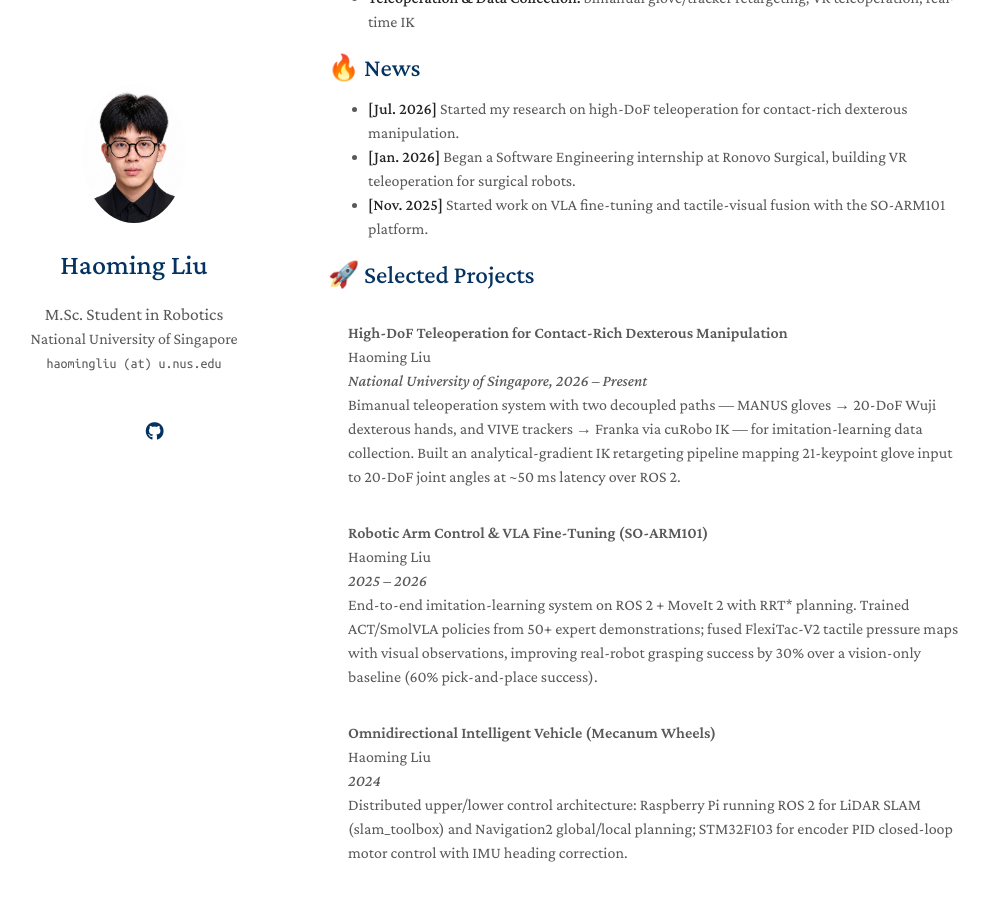
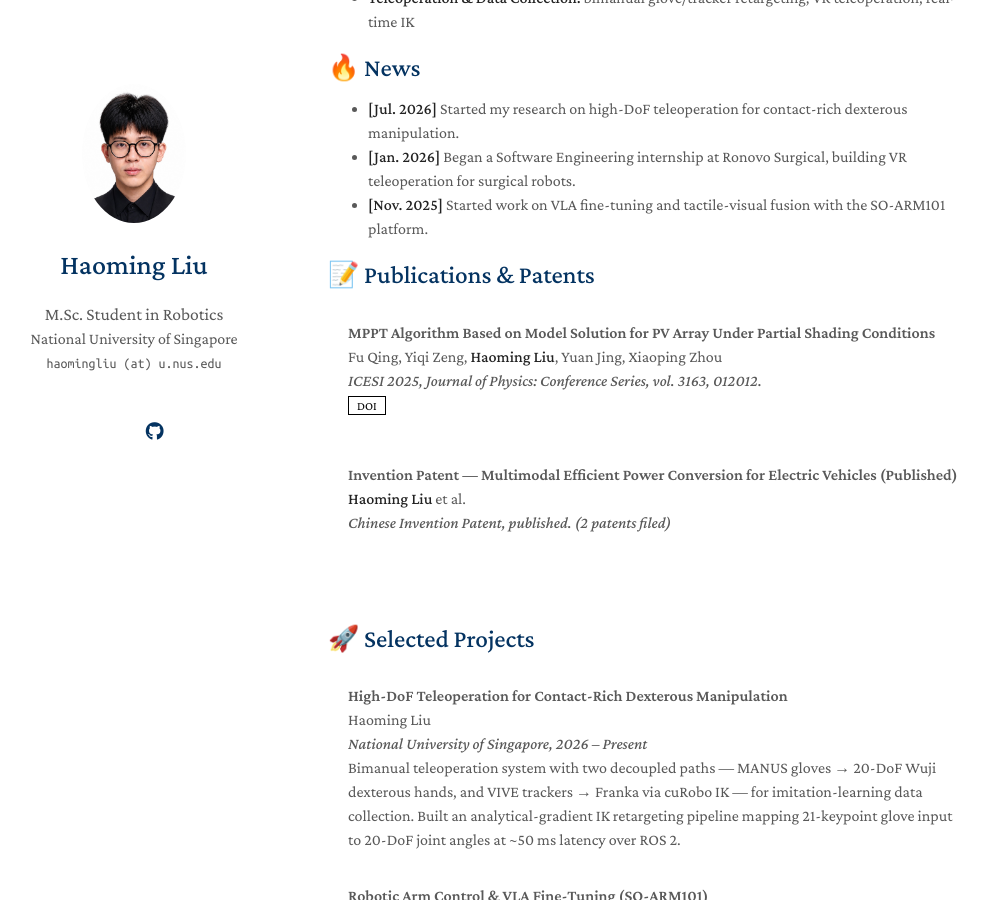
Before and after one commit to Johnny-lauHM/Johnny-lauHM.github.io, a Jekyll site: the page built from index.md, in a window 1280 px wide and 900 px high, scrolled down 445 px. Shown: the whole window, without its empty margins (142-1131 px from the left). Built offline with Jekyll 4.4.1, drawn with Linux system fonts in a browser that asks for light colours; a style sheet for code colours, icons or effects is not loaded; our own code applies the rules of GitHub Pages for plain Markdown files.

Commit message:
Add publications & patents section, update CV

```diff
--- a/index.md
+++ b/index.md
@@ -19,6 +19,39 @@ My research focuses on teaching robots to act in the physical world — vision-l
 - **[Jul. 2026]** Started my research on high-DoF teleoperation for contact-rich dexterous manipulation.
 - **[Jan. 2026]** Began a Software Engineering internship at Ronovo Surgical, building VR teleoperation for surgical robots.
 - **[Nov. 2025]** Started work on VLA fine-tuning and tactile-visual fusion with the SO-ARM101 platform.
+
+## 📝 Publications & Patents
+
+<div class="publications">
+<ol class="bibliography">
+
+<li>
+<div class="pub-row">
+  <div class="col-sm-9" style="position: relative;padding-right: 15px;padding-left: 20px;">
+    <div class="title">MPPT Algorithm Based on Model Solution for PV Array Under Partial Shading Conditions</div>
+    <div class="author">Fu Qing, Yiqi Zeng, <strong>Haoming Liu</strong>, Yuan Jing, Xiaoping Zhou</div>
+    <div class="periodical"><em>ICESI 2025, Journal of Physics: Conference Series, vol. 3163, 012012.</em></div>
+    <div class="links">
+      <a href="https://doi.org/10.1088/1742-6596/3163/1/012012" class="btn btn-sm z-depth-0" role="button" target="_blank" style="font-size:12px;">DOI</a>
+    </div>
+  </div>
+</div>
+</li>
+<br>
+
+<li>
+<div class="pub-row">
+  <div class="col-sm-9" style="position: relative;padding-right: 15px;padding-left: 20px;">
+    <div class="title">Invention Patent — Multimodal Efficient Power Conversion for Electric Vehicles (Published)</div>
+    <div class="author"><strong>Haoming Liu</strong> et al.</div>
+    <div class="periodical"><em>Chinese Invention Patent, published. (2 patents filed)</em></div>
+  </div>
+</div>
+</li>
+<br>
+
+</ol>
+</div>
 
 ## 🚀 Selected Projects
 
```
Also changed, not shown: pic.jpg (added), 1 other file.
